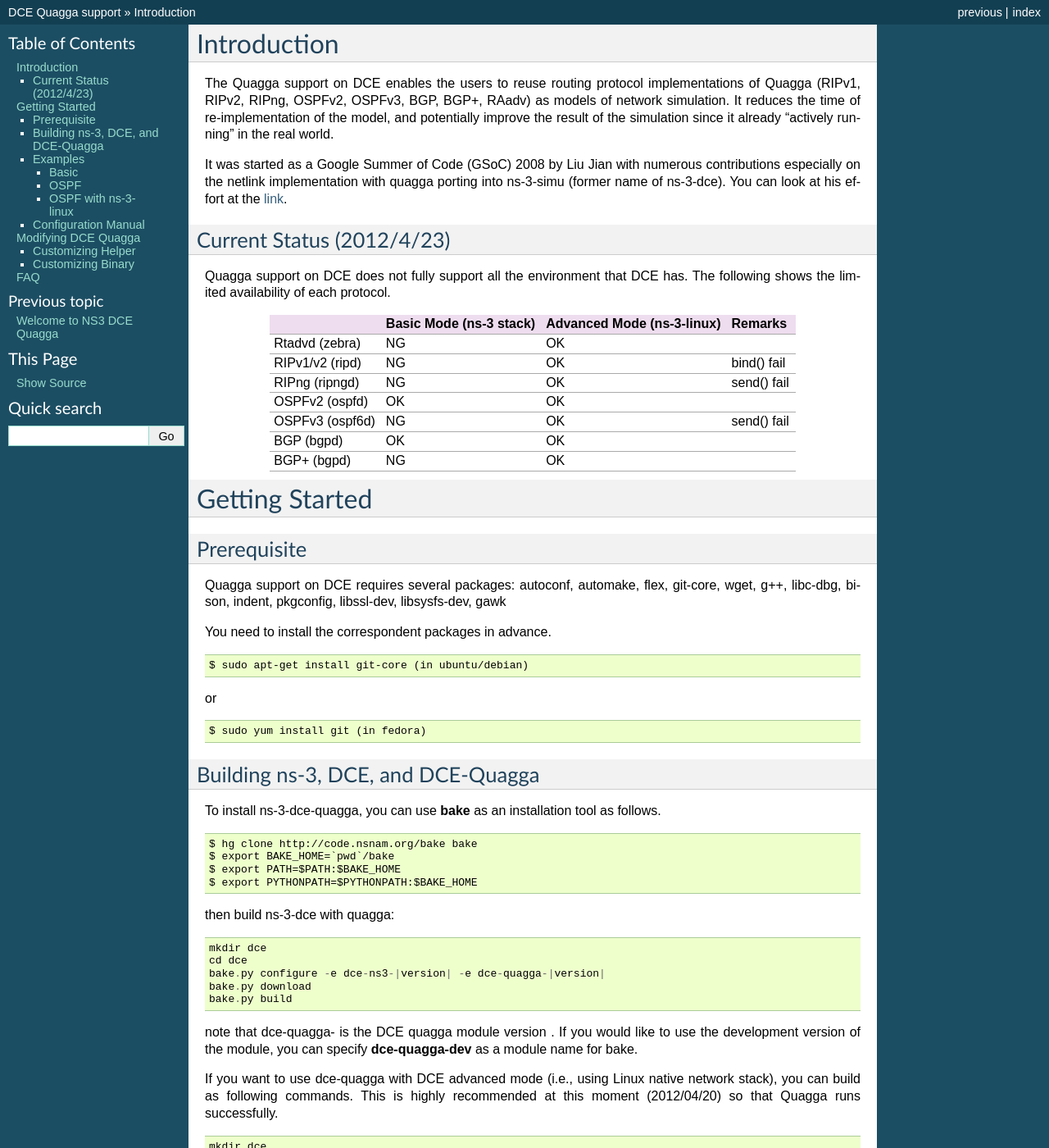
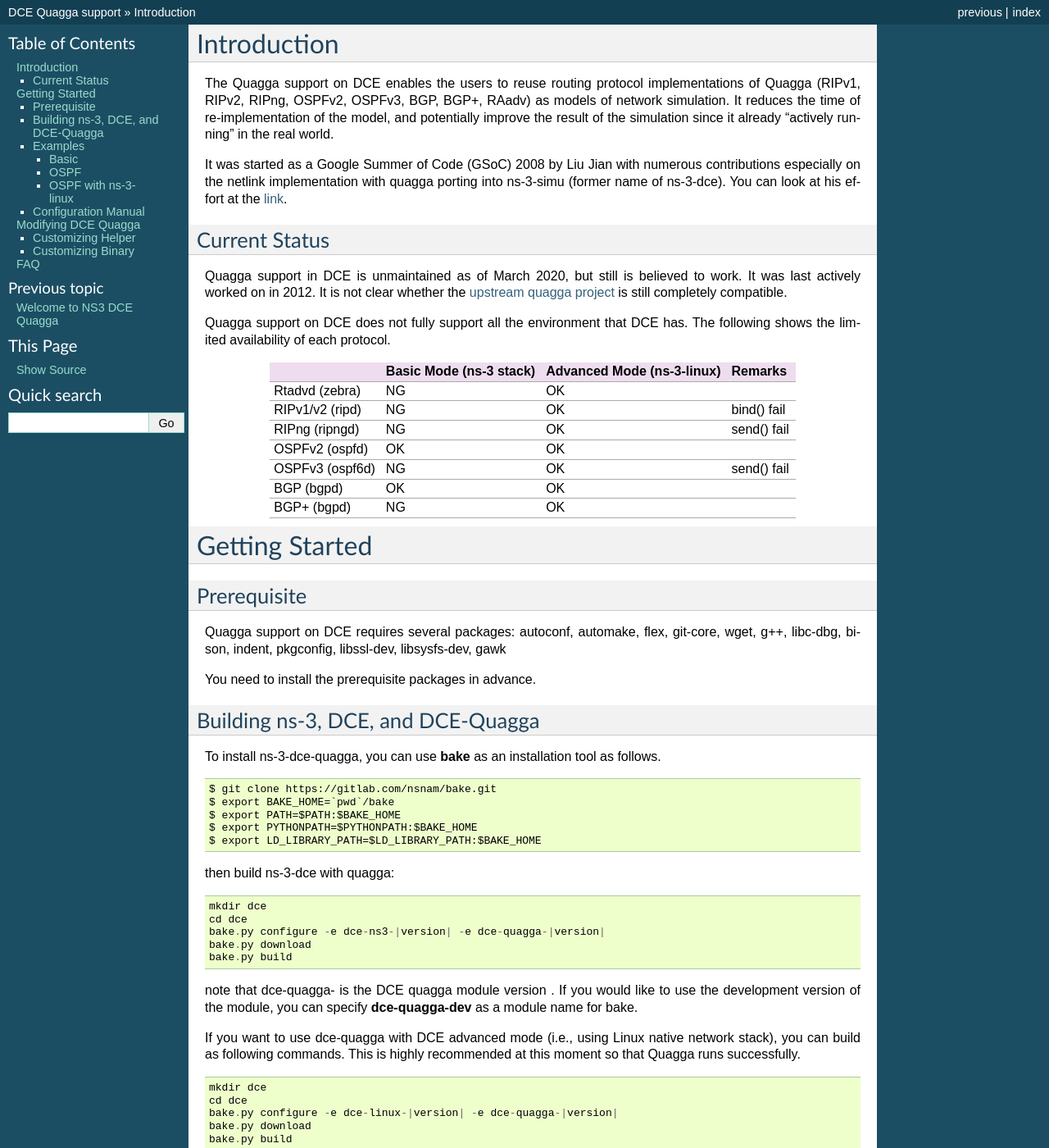
Before and after one commit to direct-code-execution/ns-3-dce-quagga, a Sphinx documentation site: the page built from doc/source/getting-started.rst, in a window 1280 px wide and 1400 px high. Shown: the whole window at 82% size. Built offline with Sphinx 7.4.7, drawn with Linux system fonts in a browser that asks for light colours; some of the changed text lies outside the part shown.

Commit message:
Update some documentation content

```diff
--- a/doc/source/getting-started.rst
+++ b/doc/source/getting-started.rst
@@ -14,8 +14,13 @@
 at his effort at the `link
 <https://www.nsnam.org/wiki/index.php/Real_World_Application_Integration>`_.
 
-Current Status (2012/4/23)
-**************************
+Current Status
+**************
+
+Quagga support in DCE is unmaintained as of March 2020, but still is
+believed to work. It was last actively worked on in 2012.  It is not
+clear whether the `upstream quagga project <https://quagga.net/>`_ is
+still completely compatible.
 
 Quagga support on DCE does not fully support all the environment that
 DCE has. The following shows the limited availability of each
@@ -49,17 +54,7 @@
 Quagga support on DCE requires several packages:
 autoconf, automake, flex, git-core, wget, g++, libc-dbg, bison, indent, pkgconfig, libssl-dev, libsysfs-dev, gawk
 
-You need to install the correspondent packages in advance.
-
-::
-
-  $ sudo apt-get install git-core (in ubuntu/debian)
-
-or
-
-::
-
-  $ sudo yum install git (in fedora)
+You need to install the prerequisite packages in advance.
 
 
 Building ns-3, DCE, and DCE-Quagga
@@ -68,10 +63,11 @@
 
 ::
 
-  $ hg clone http://code.nsnam.org/bake bake
+  $ git clone https://gitlab.com/nsnam/bake.git
   $ export BAKE_HOME=`pwd`/bake
   $ export PATH=$PATH:$BAKE_HOME
   $ export PYTHONPATH=$PYTHONPATH:$BAKE_HOME
+  $ export LD_LIBRARY_PATH=$LD_LIBRARY_PATH:$BAKE_HOME
 
 then build ns-3-dce with quagga:
 
@@ -88,7 +84,7 @@
 
 If you want to use dce-quagga with DCE advanced mode (i.e., using
 Linux native network stack), you can build as following commands.
-This is highly recommended at this moment (2012/04/20) so that Quagga
+This is highly recommended at this moment so that Quagga
 runs successfully.
 
 ::
```
Also changed, not shown: other parts of doc/source/getting-started.rst (+1 -1 lines).
